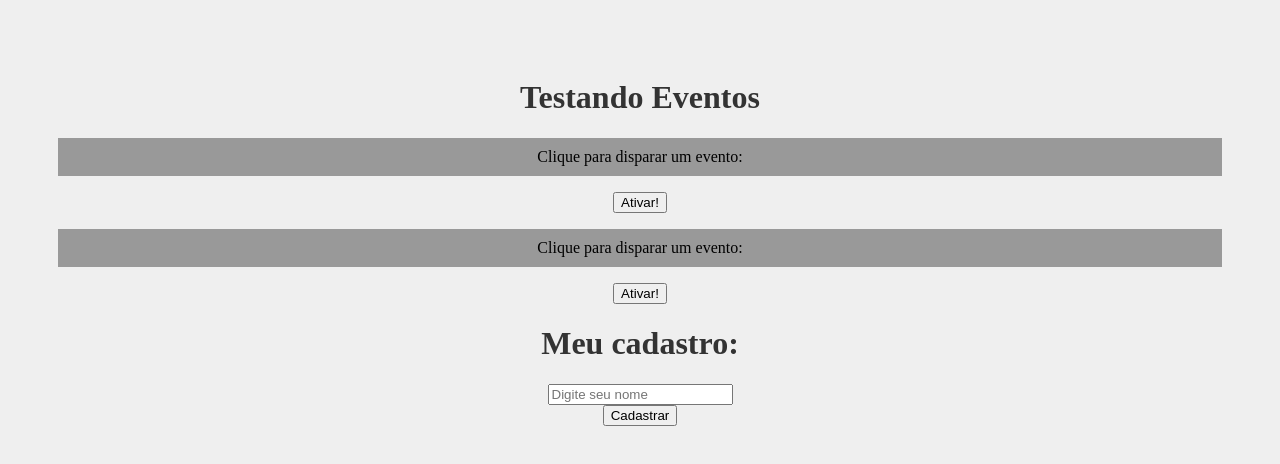
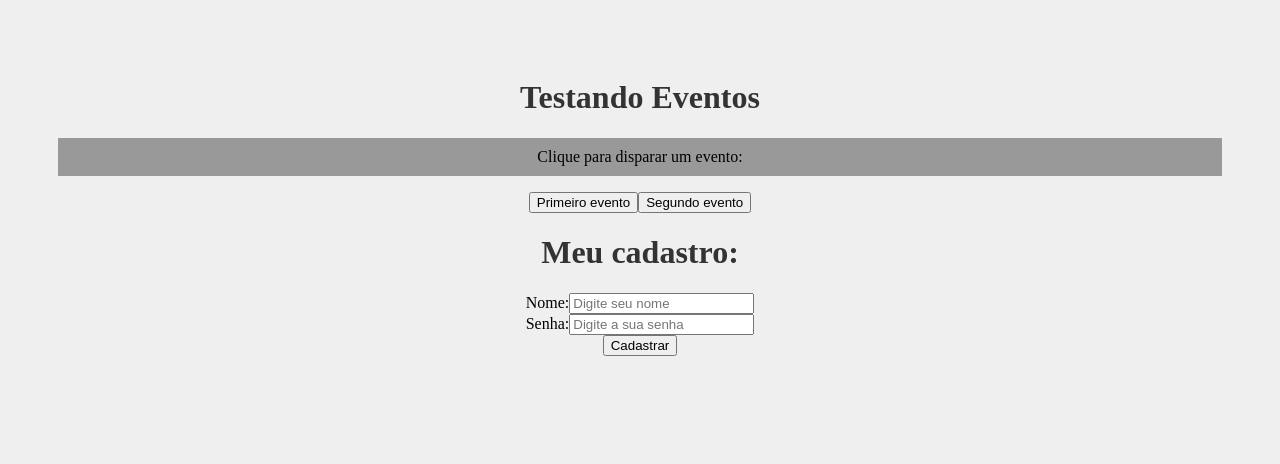
Before and after one commit to marciodutra/Projeto-React, a React (Create React App) app: page / in a window 1280 px wide. Shown: the top 464 px of the page. Built offline with nearby package versions, Linux system fonts and the light colour scheme.

Commit message:
Eventos com props

```diff
--- a/src/App.js
+++ b/src/App.js
@@ -1,5 +1,5 @@
 import './App.css';
-import Evento from './components/Evento'
+import Evento from './components/Evento';
 import Form from './components/Form';
 
 function App() {
@@ -7,8 +7,7 @@
   return (
     <div className="App">
       <h1>Testando Eventos</h1>
-      <Evento numero="1" />
-      <Evento numero="2" />
+      <Evento />
       <Form />
 
     </div>
--- /dev/null
+++ b/src/components/Button.js
@@ -0,0 +1,5 @@
+function Button(props) {
+    return <button onClick={props.event}>{props.text}</button>
+}
+
+export default Button
--- a/src/components/Evento.js
+++ b/src/components/Evento.js
@@ -1,12 +1,19 @@
-function Evento( {numero} ) {
+import Button from "./Button"
+
+function Evento() {
     function meuEvento() {
-        console.log(`Opa, fui ativado! ${numero}`)
+        console.log(`Ativando primeiro evento`)
+    }
+
+    function segundoEvento() {
+        console.log("Ativando o segundo evento")
     }
 
     return(
         <div>
             <p>Clique para disparar um evento:</p>
-            <button onClick={meuEvento}>Ativar!</button>
+            <Button event={meuEvento} text="Primeiro evento" />
+            <Button event={segundoEvento} text="Segundo evento" />
         </div>
     )
 }
--- a/src/components/Form.js
+++ b/src/components/Form.js
@@ -1,15 +1,27 @@
+import { useState } from 'react'
+
 function Form() {
 
     function cadastrarUsuario(e) {
         e.preventDefault()
-        console.log("Cadastrou o usuário")
+        console.log(`Usuário ${name} foi cadastrado com a senha ${password}`)
+
     }
+
+    const [name, setName] = useState()
+    const [password, setPassword] = useState()
+
     return(
     <div>
         <h1>Meu cadastro:</h1>
         <form onSubmit={cadastrarUsuario}>
             <div>
-                <input type="text" placeholder="Digite seu nome" />
+                <label htmlFor="name">Nome:</label>
+                <input type="text" id="name" name="name" placeholder="Digite seu nome" onChange={(e) => setName(e.target.value)} />
+            </div>
+            <div>
+                <label htmlFor="password">Senha:</label>
+                <input type="password" id="password" name="password" placeholder="Digite a sua senha" onChange={(e) => setPassword(e.target.value)} />
             </div>
             <div>
                 <input type="submit" value="Cadastrar" />
```
